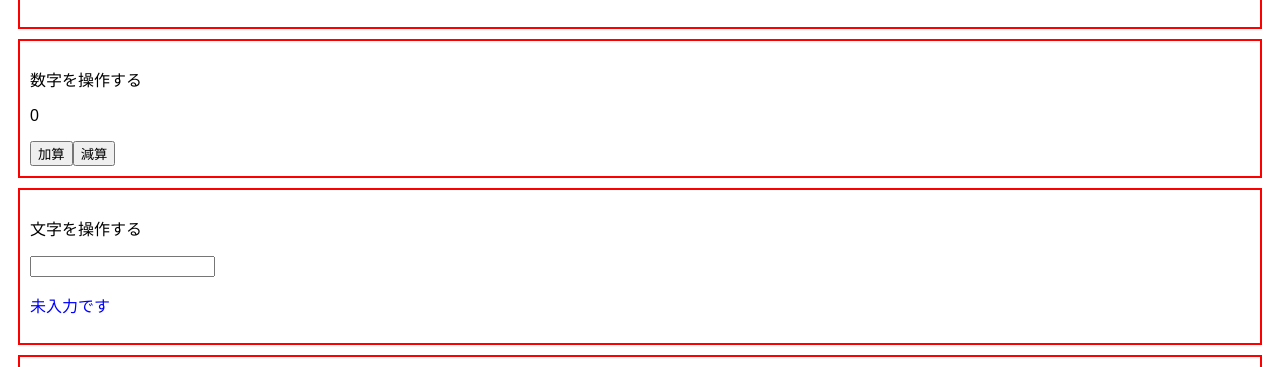
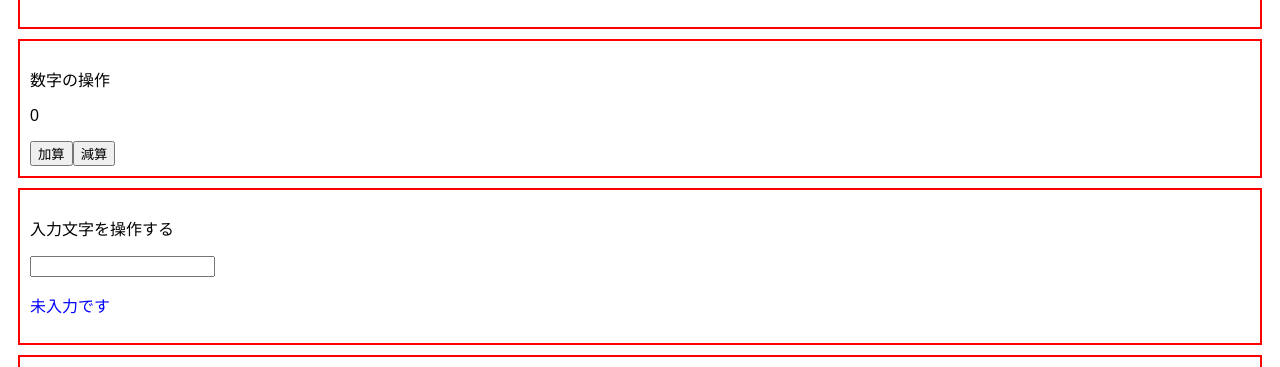
Before and after one commit to keroro0402/Next_Docker_App, a Next.js app in the folder web/: page /01_useState in a window 1280 px wide. Shown: the part 276-643 px from the top of the page. Built offline with nearby package versions, Linux system fonts and the light colour scheme.

Commit message:
useStateコンポーネント追加

```diff
--- /dev/null
+++ b/web/src/app/01_useState/components/useState06.tsx
@@ -0,0 +1,20 @@
+'use client';
+import React, { useState } from 'react';
+
+const UseState06 = () => {
+  const [state, setState] = useState('');
+
+  const inputVal = (e: React.ChangeEvent<HTMLInputElement>) => {
+    setState(e.target.value);
+  };
+
+  return (
+    <>
+      <p>入力文字を操作する</p>
+      <input type='text' onChange={inputVal} />
+      <p>{state ? state : <span style={{ color: 'blue' }}>未入力です</span>}</p>
+    </>
+  );
+};
+
+export default UseState06;
--- /dev/null
+++ b/web/src/app/01_useState/components/useState07.tsx
@@ -0,0 +1,34 @@
+'use client';
+
+import React, { useState } from 'react';
+
+const UseState07 = () => {
+  const [state, setState] = useState(0);
+  const calc = (e: React.MouseEvent<HTMLInputElement>) => {
+    console.log(e.currentTarget.value);
+    switch (e.currentTarget.value) {
+      case '加算': {
+        setState((prev) => prev + 1);
+        return;
+      }
+      case '減算': {
+        setState((prev) => prev - 1);
+        return;
+      }
+      default: {
+        setState((prev) => prev);
+        return;
+      }
+    }
+  };
+  return (
+    <>
+      <p>数字の操作</p>
+      <p>{state}</p>
+      <input type='button' onClick={calc} value='加算' />
+      <input type='button' onClick={calc} value='減算' />
+    </>
+  );
+};
+
+export default UseState07;
--- a/web/src/app/01_useState/page.tsx
+++ b/web/src/app/01_useState/page.tsx
@@ -1,8 +1,10 @@
-import UseState01 from './components/useState01';
-import UseState02 from './components/useState02';
+import UseState07 from './components/useState07';
+// import UseState02 from './components/useState02';
 import UseState03 from './components/useState03';
 import UseState04 from './components/useState04';
 import UseState05 from './components/useState05';
+import UseState06 from './components/useState06';
+
 export default function UseState() {
   return (
     <>
@@ -11,10 +13,10 @@ export default function UseState() {
         <UseState05 />
       </div>
       <div className='card'>
-        <UseState01 />
+        <UseState07 />
       </div>
       <div className='card'>
-        <UseState02 />
+        <UseState06 />
       </div>
       <div className='card'>
         <UseState03 />
```
